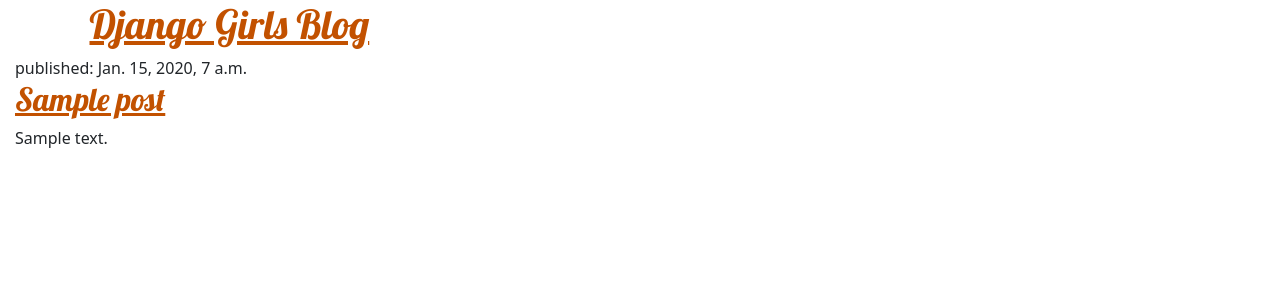
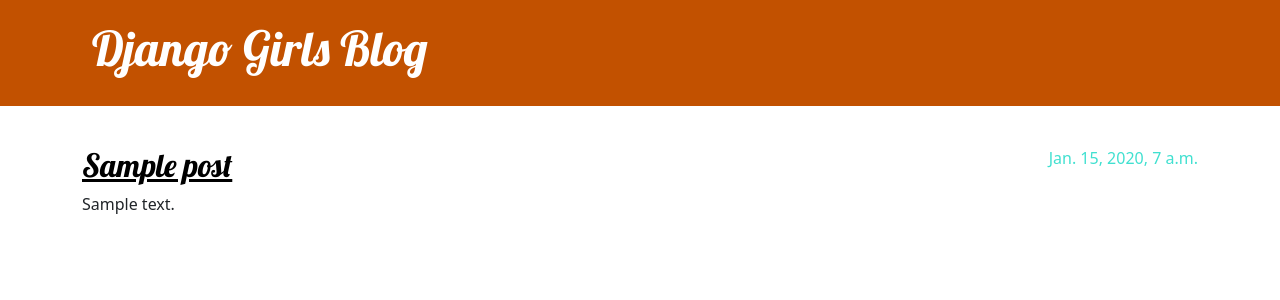
Before and after one commit to jdemarchir/my-first-blog, a Django app: page / in a window 1280 px wide. Shown: the top 300 px of the page. Run offline with Django 3.2, Linux system fonts and the light colour scheme; tables that the repository leaves empty hold one stand-in row (values such as "Sample post").

Commit message:
Second try

```diff
--- a/blog/static/css/blog.css
+++ b/blog/static/css/blog.css
@@ -1,8 +1,71 @@
-h1 a, h2 a {
-    color: #C25100;
-    font-family: 'Lobster';
+.page-header {
+    background-color: #C25100;
+    margin-top: 0;
+    margin-bottom: 40px;
+    padding: 20px 20px 20px 40px;
 }
 
-body {
-    padding-left: 15px;
+.page-header h1,
+.page-header h1 a,
+.page-header h1 a:visited,
+.page-header h1 a:active {
+    color: #ffffff;
+    font-size: 36pt;
+    text-decoration: none;
 }
+
+h1,
+h2,
+h3,
+h4 {
+    font-family: 'Lobster', cursive;
+}
+
+.date {
+    color: #828282;
+}
+
+.save {
+    float: right;
+}
+
+.post-form textarea,
+.post-form input {
+    width: 100%;
+}
+
+.top-menu,
+.top-menu:hover,
+.top-menu:visited {
+    color: #ffffff;
+    float: right;
+    font-size: 26pt;
+    margin-right: 20px;
+}
+
+.post {
+    margin-bottom: 70px;
+}
+
+.post h2 a,
+.post h2 a:visited {
+    color: #000000;
+}
+
+.post > .date,
+.post > .actions {
+    float: right;
+    color: turquoise
+}
+
+.btn-secondary,
+.btn-secondary:visited {
+    color: #C25100;
+    background: none;
+    border-color: #C25100;
+}
+
+.btn-secondary:hover {
+    color: #FFFFFF;
+    background-color: #C25100;
+}
--- a/blog/templates/blog/post_list.html
+++ b/blog/templates/blog/post_list.html
@@ -1,12 +1,14 @@
 {% load static %}
 <!DOCTYPE html>
 <html>
+
     <head>
         <title>Django Girls blog</title>
         <link rel="stylesheet" href="https://cdn.jsdelivr.net/npm/bootstrap@5.1.3/dist/css/bootstrap.min.css" integrity="sha384-1BmE4kWBq78iYhFldvKuhfTAU6auU8tT94WrHftjDbrCEXSU1oBoqyl2QvZ6jIW3" crossorigin="anonymous">
         <link href="//fonts.googleapis.com/css?family=Lobster&subset=latin,latin-ext" rel="stylesheet" type="text/css">
         <link rel="stylesheet" href="{% static 'css/blog.css' %}">
     </head>
+
     <body>
         <header class="page-header">
             <div class="container">
@@ -14,12 +16,20 @@
             </div>
         </header>
 
-        {% for post in posts %}
-            <article>
-                <time>published: {{ post.published_date }}</time>
-                <h2><a href="">{{ post.title }}</a></h2>
-                <p>{{ post.text|linebreaksbr }}</p>
-            </article>
-        {% endfor %}
+        <main class="container">
+            <div class="row">
+                <div class="col">
+                    {% for post in posts %}
+                        <article class="post">
+                            <time class="date">
+                                {{ post.published_date }}
+                            </time>
+                            <h2><a href="">{{ post.title }}</a></h2>
+                            <p>{{ post.text|linebreaksbr }}</p>
+                        </article>
+                    {% endfor %}
+                </div>
+            </div>
+        </main>
     </body>
 </html>
```
